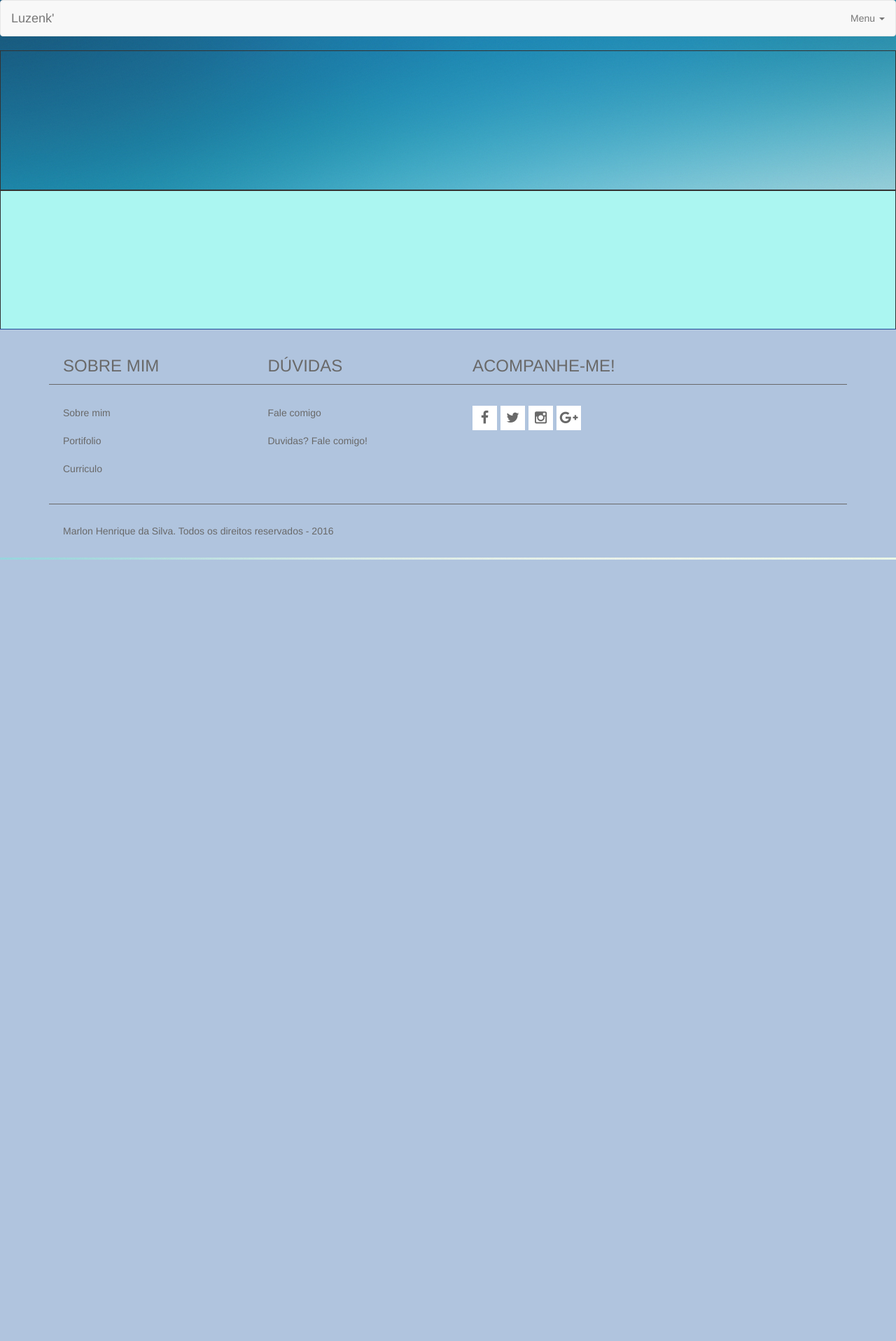
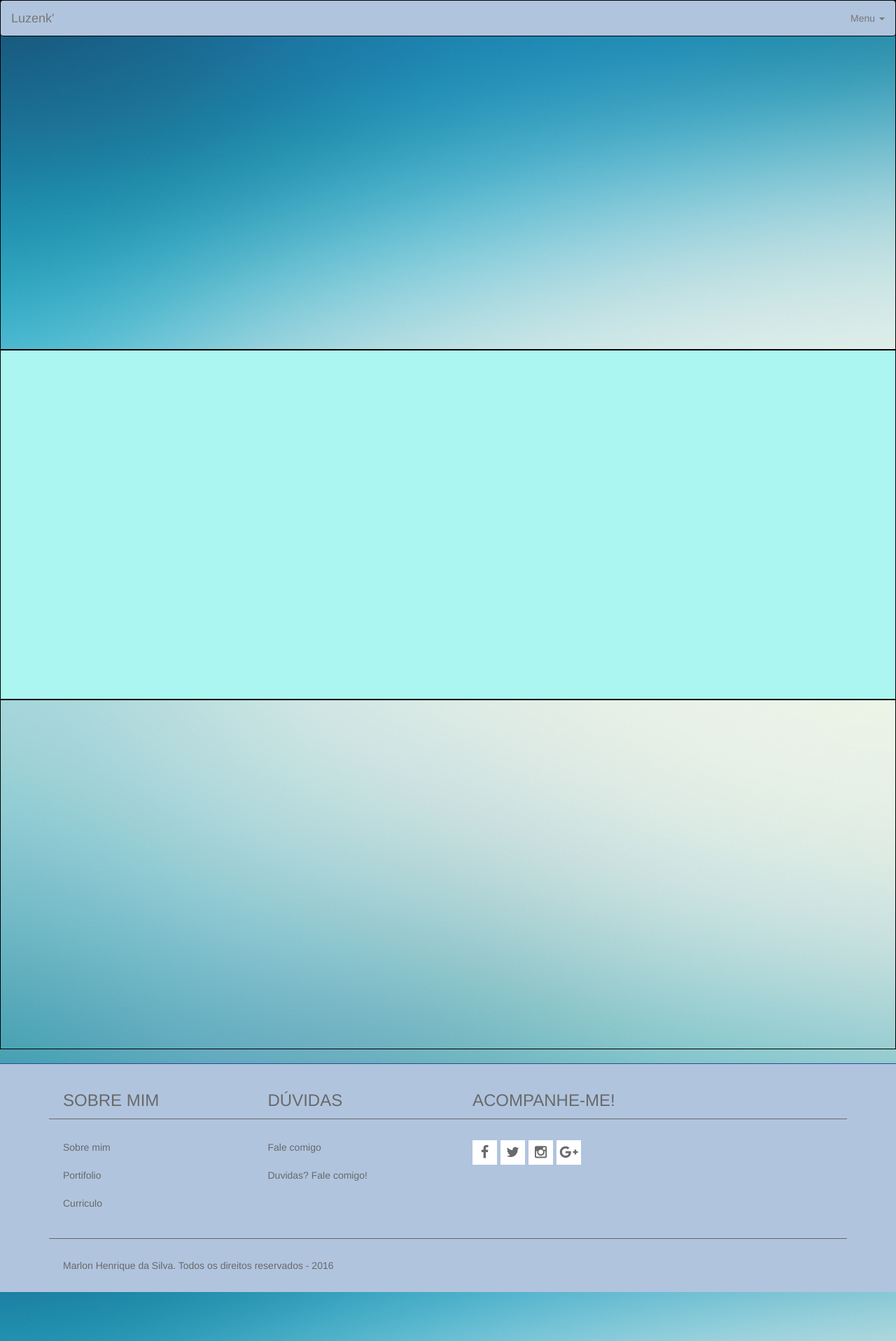
Before and after one commit to MarlonHenrique/Luzenk, a PHP site: page / in a window 1280 px wide. Shown: the whole page at 70% size. Before the commit the page ends 800 px from the top, so only its background shows below. Run offline with PHP 8.4, Linux system fonts and the light colour scheme.

Commit message:
Mechi nas propriedades do footer

```diff
--- a/style.css
+++ b/style.css
@@ -15,9 +15,9 @@ body{
 	padding: 46px 0 0 0;
 	background-color: #B0C4DE;
 	border-top: solid 1px #234c99;
-	position: absolute;
-	bottom: 3px;
 	width: 100%;
+	margin-top: 20px;
+	margin-bottom: 0px;
 }
 #rodape hr {
 	border-color: #696969;
@@ -84,8 +84,8 @@ body{
 /*Perfil*/
 
 #perfil {
-	height: 200px;
-	border:1px solid ;
+	height: 500px;
+	border:1px solid black;
 	width: 100%;
 }
 
@@ -95,8 +95,8 @@ body{
 
 #sobre-mim {
 	background: #abf6f1;
-	height: 200px;
-	border:1px solid ;
+	height: 500px;
+	border:1px solid black ;
 	width: 100%;
 }
 
@@ -105,9 +105,20 @@ body{
 /*Portifolio*/
 
 #portifolio {
-	height: 200px;
-	border:1px solid ;
+	height: 500px;
+	border:1px solid black;
 	width: 100%;
 }
 
 /*Fim portifolio*/
+
+/*Header*/
+#nav-header {
+	position: fixed;
+	width: 100%;
+	height: auto;
+	background-color: #B0C4DE;
+	border:1px solid black;
+}
+
+/*Fim-Header*/
```
